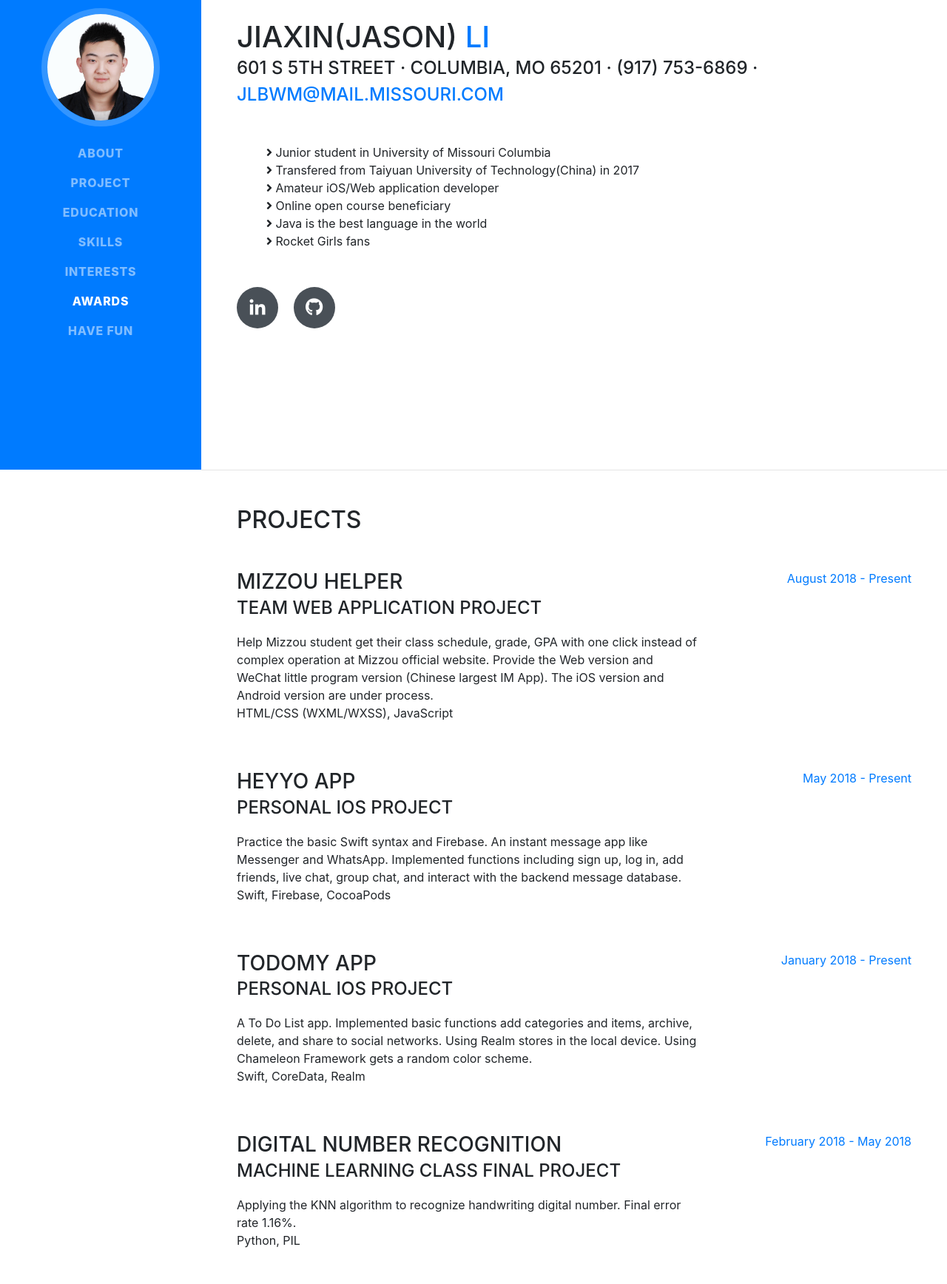
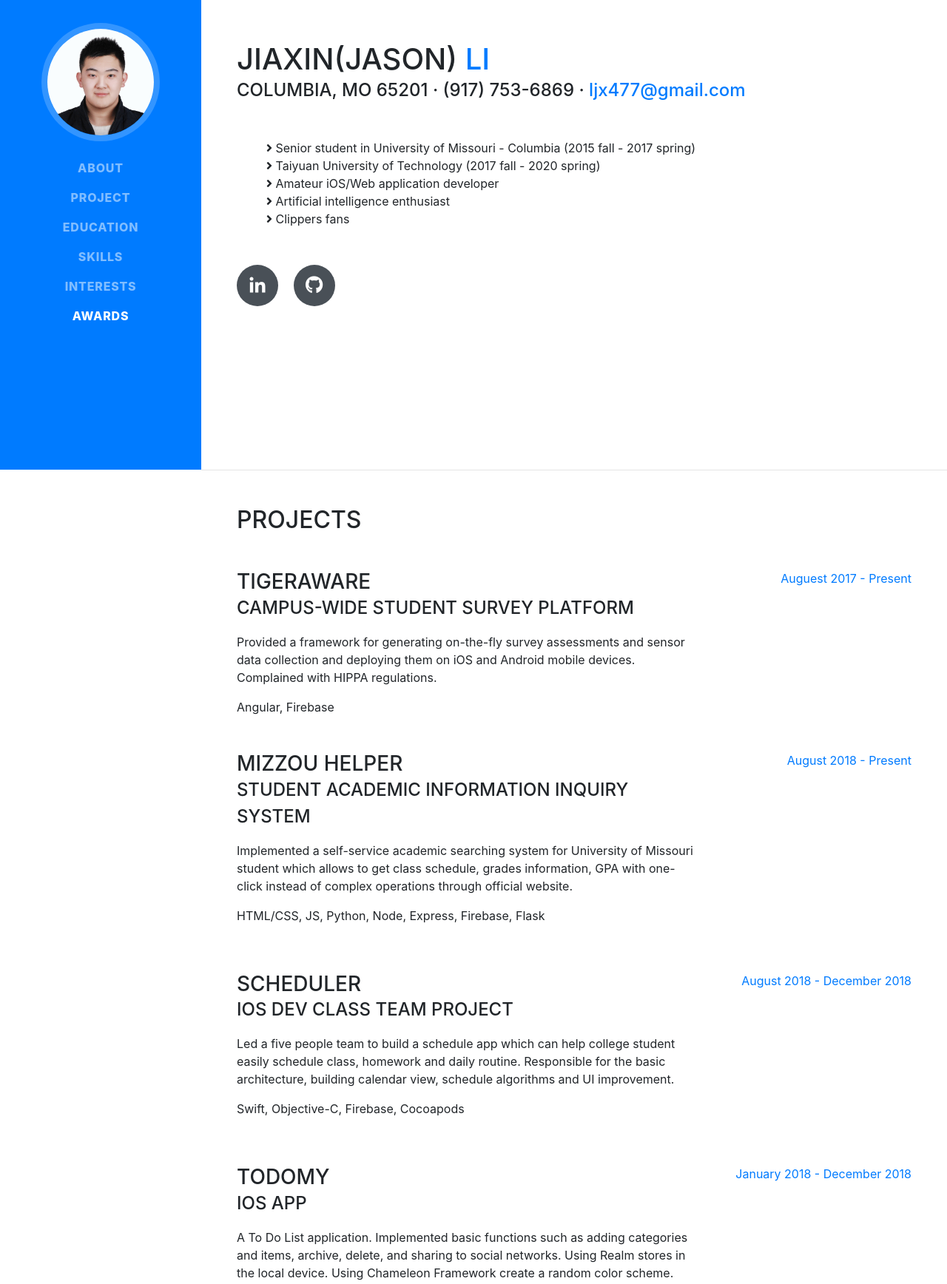
Before and after one commit to jlbwm/jlbwm.github.io, a website with bundled scripts: page index.html in a window 1280 px wide. Shown: the part 165-1901 px from the top of the page at 74% size. Built offline with nearby package versions, Linux system fonts and the light colour scheme; a web font is replaced by a local one.

Commit message:
regular update

```diff
--- a/index.html
+++ b/index.html
@@ -55,9 +55,6 @@
           <li class="nav-item">
             <a class="nav-link js-scroll-trigger" href="#awards">Awards</a>
           </li>
-          <li class="nav-item">
-            <a class="nav-link js-scroll-trigger" href="ColorGame/colorGame.html">have fun</a>
-          </li>
         </ul>
       </div>
     </nav>
@@ -69,29 +66,31 @@
           <h1 class="mb-0">Jiaxin(Jason)
             <span class="text-primary">Li</span>
           </h1>
-          <div class="subheading mb-5">601 S 5th Street · Columbia, MO 65201 · (917) 753-6869 ·
-            <a href="mailto:name@email.com">jlbwm@mail.missouri.com</a>
+          <div class="subheading mb-5">Columbia, MO 65201 · (917) 753-6869 ·
+            <a href="mailto:name@email.com" style="text-transform: none">ljx477@gmail.com</a>
           </div>
           <p class="lead mb-5">
             <ul class="fa-ul mb-0">
             <li>
               <i class="fas fa-angle-right"></i>
-              Junior student in University of Missouri Columbia</li>
+              Senior student in University of Missouri - Columbia (2015 fall - 2017 spring)
+            </li>
             <li>
               <i class="fas fa-angle-right"></i>
-              Transfered from Taiyuan University of Technology(China) in 2017</li>
+              Taiyuan University of Technology (2017 fall - 2020 spring)
+            </li>
             <li>
               <i class="fas fa-angle-right"></i>
-              Amateur iOS/Web application developer</li>
+              Amateur iOS/Web application developer
+            </li>
             <li>
               <i class="fas fa-angle-right"></i>
-              Online open course beneficiary</li>
-              <li>
-              <i class="fas fa-angle-right"></i>
-              Java is the best language in the world</li>
+              Artificial intelligence enthusiast
+            </li>
             <li>
               <i class="fas fa-angle-right"></i>
-              Rocket Girls fans</li>
+              Clippers fans
+            </li>
           </ul>
           </p>
           <div class="social-icons" style="margin-top: 50px">
@@ -111,61 +110,72 @@
         <div class="my-auto">
           <h2 class="mb-5">Projects</h2>
 
+          <!-- TigerAware -->
+          <div class="resume-item d-flex flex-column flex-md-row mb-5">
+              <div class="resume-content mr-auto">
+                <h3 class="mb-0">TigerAware</h3>
+                <div class="subheading mb-3">Campus-wide student survey platform</div>
+                <p>Provided a framework for generating on-the-fly survey assessments and sensor data collection and deploying them on iOS and Android mobile devices. Complained with HIPPA regulations.</p>
+                <p class="mb-0">Angular, Firebase</p>
+              </div>
+              <div class="resume-date text-md-right">
+                <span class="text-primary">Auguest 2017 - Present</span>
+              </div>
+            </div>
+
+          <!-- Mizzou helper -->
           <div class="resume-item d-flex flex-column flex-md-row mb-5">
             <div class="resume-content mr-auto">
               <h3 class="mb-0">Mizzou Helper</h3>
-              <div class="subheading mb-3">Team Web application project</div>
-              <p>Help Mizzou student get their class schedule, grade, GPA with one click instead of complex operation at Mizzou official website. Provide the Web version and WeChat little program version (Chinese largest IM App). The iOS version and Android version are under process.
-                <br>HTML/CSS (WXML/WXSS), JavaScript</p>
+              <div class="subheading mb-3">Student academic information inquiry system</div>
+              <p>
+                Implemented a self-service academic searching system for University of Missouri student which allows to get class schedule, grades information, GPA with one-click instead of complex operations through official website.
+              </p>
+                <p class="mt-1">HTML/CSS, JS, Python, Node, Express, Firebase, Flask</p>
             </div>
             <div class="resume-date text-md-right">
               <span class="text-primary">August 2018 - Present</span>
             </div>
           </div>
 
+          <!-- Scheduler -->
+          <div class="resume-item d-flex flex-column flex-md-row mb-5">
+              <div class="resume-content mr-auto">
+                <h3 class="mb-0">Scheduler</h3>
+                <div class="subheading mb-3">iOS Dev class team project</div>
+                <p>
+                    Led a five people team to build a schedule app which can help college student easily schedule class, homework and daily routine. Responsible for the basic architecture, building calendar view, schedule algorithms and UI improvement.
+                  </p>
+                  <p class="mt-1">Swift, Objective-C, Firebase, Cocoapods</p>
+              </div>
+              <div class="resume-date text-md-right">
+                <span class="text-primary">August 2018 - December 2018</span>
+              </div>
+            </div>
+
+
+
+          <!-- Todomy -->
           <div class="resume-item d-flex flex-column flex-md-row mb-5">
             <div class="resume-content mr-auto">
-              <h3 class="mb-0">HeyYo App</h3>
-              <div class="subheading mb-3">Personal iOS Project</div>
-              <p>Practice the basic Swift syntax and Firebase. An instant message app like Messenger and WhatsApp. Implemented functions including sign up, log in, add friends, live chat, group chat, and interact with the backend message database.
-                <br>Swift, Firebase, CocoaPods</p>
+              <h3 class="mb-0">Todomy</h3>
+              <div class="subheading mb-3">iOS App</div>
+              <p>A To Do List application. Implemented basic functions such as adding categories and items, archive, delete, and sharing to social networks. Using Realm stores in the local device. Using Chameleon Framework create a random color scheme.
+              </p>
+              <p class="mt-1">  Swift, CoreData, Realm</p>
             </div>
             <div class="resume-date text-md-right">
-              <span class="text-primary">May 2018 - Present</span>
+              <span class="text-primary">January 2018 - December 2018</span>
             </div>
           </div>
 
-          <div class="resume-item d-flex flex-column flex-md-row mb-5">
-            <div class="resume-content mr-auto">
-              <h3 class="mb-0">Todomy App</h3>
-              <div class="subheading mb-3">Personal iOS Project</div>
-              <p>A To Do List app. Implemented basic functions add categories and items, archive, delete, and share to social networks. Using Realm stores in the local device. Using Chameleon Framework gets a random color scheme.
-                <br>Swift, CoreData, Realm</p>
-            </div>
-            <div class="resume-date text-md-right">
-              <span class="text-primary">January 2018 - Present</span>
-            </div>
-          </div>
-
-          <div class="resume-item d-flex flex-column flex-md-row mb-5">
+          <!-- Machine Learning -->
+          <div class="resume-item d-flex flex-column flex-md-row">
             <div class="resume-content mr-auto">
               <h3 class="mb-0">Digital Number Recognition</h3>
               <div class="subheading mb-3">Machine learning class final project</div>
-              <p>Applying the KNN algorithm to recognize handwriting digital number. Final error rate 1.16%.
-                <br>Python, PIL</p>
-            </div>
-            <div class="resume-date text-md-right">
-              <span class="text-primary">February 2018 - May 2018</span>
-            </div>
-          </div>
-
-
-           <div class="resume-item d-flex flex-column flex-md-row">
-            <div class="resume-content mr-auto">
-              <h3 class="mb-0">TigerAware</h3>
-              <div class="subheading mb-3">Undergraduate research project</div>
-              <p>A survey app for Mizzou students. Worked in a team to implement functions including generate questionnaire, submit, timing notification and interact with the backend database.
-                <br>Android, Firebase</p>
+              <p>Applying the KNN algorithm to recognize handwriting digital number. Final error rate 1.16%.</p>
+              <p class="mb-0">Python, PIL</p>
             </div>
             <div class="resume-date text-md-right">
               <span class="text-primary">February 2018 - May 2018</span>
@@ -320,7 +330,7 @@
               Upsilon Pi Epsilon (Honor Society): Fall 2018 – Now</li>
             <li>
               <i class="fa-li fa fa-trophy text-warning"></i>
-              Dean’s List : Spring 2018</li>
+              Dean’s List : Spring 2018, Fall 2018</li>
             <li>
               <i class="fa-li fa fa-trophy text-warning"></i>
               Outstanding Student Scholarship : Fall 2015 – Spring 2016</li>
```
